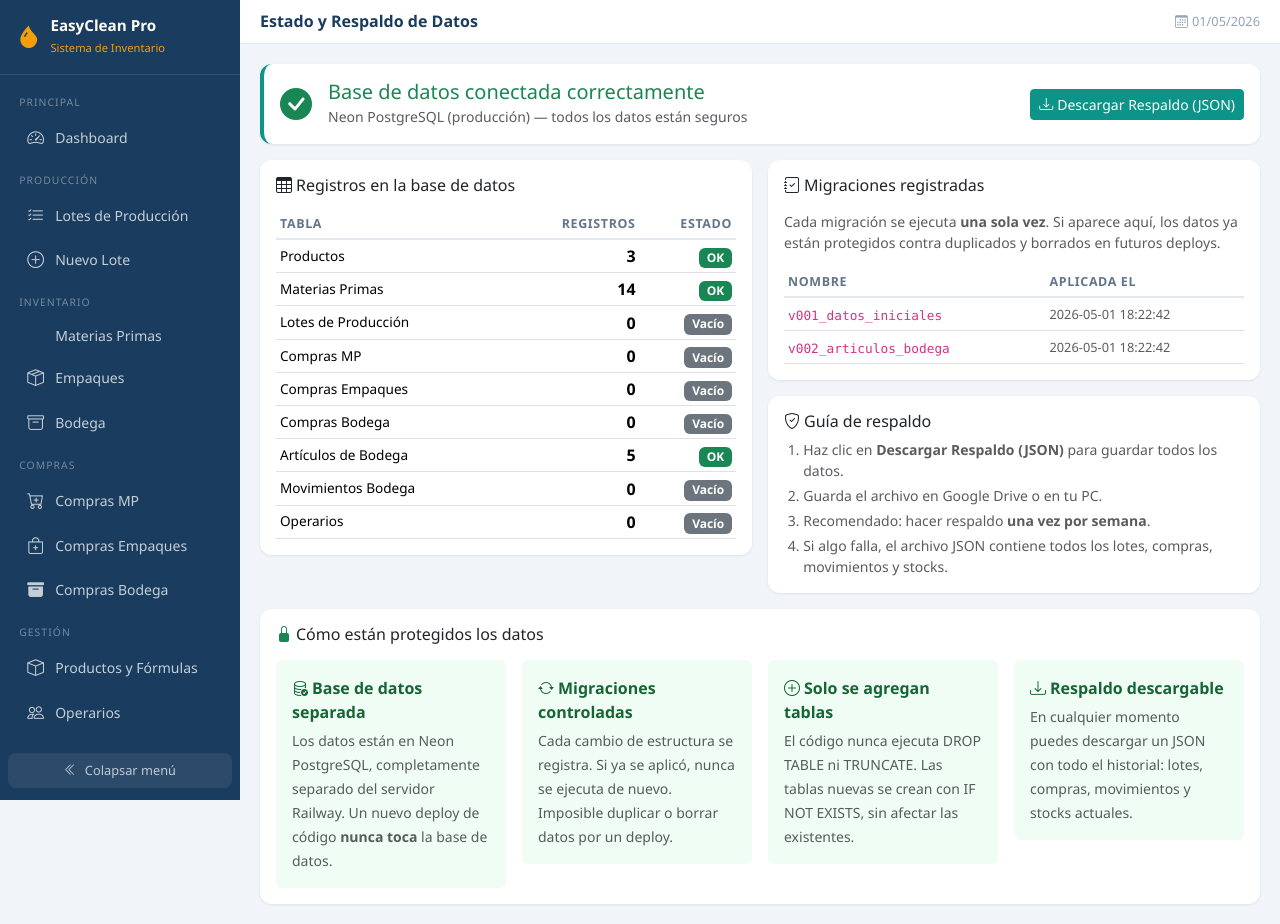
After one commit to portajorge04-hash/easyclean-inventario, a Flask app: page /admin/estado in a window 1280 px wide. The commit adds this page. Run offline with Flask 3, Linux system fonts and the light colour scheme; data comes from the database, SQL or seed files in the repository; data that the repository does not hold is empty; some libraries are stand-ins or nearby versions.

Commit message:
fix: proteccion completa de datos en produccion
- Corrige 5 queries con strftime()/date('now') incompatibles con PostgreSQL
  - Dashboard: total del mes y grafico 7 dias ahora usan substr() y parametros Python
  - Reportes: filtros por mes usan substr(col, 1, 7) en vez de strftime()
- Agrega /admin/estado: verifica BD, muestra conteo de registros y migraciones aplicadas
- Agrega /admin/exportar: descarga JSON con todos los datos (lotes, compras, stocks, movimientos)
- Agrega link 'Estado y Respaldo' en sidebar bajo Gestion

Co-Authored-By: Claude Sonnet 4.6 <noreply@anthropic.com>

```diff
--- a/app.py
+++ b/app.py
@@ -1,6 +1,6 @@
 from flask import Flask, render_template, request, redirect, url_for, flash, jsonify
 from database import get_db, init_db
-from datetime import datetime, date
+from datetime import datetime, date, timedelta
 import json
 import os
 
@@ -65,6 +65,7 @@ def dashboard():
     db = get_db()
     productos = db.execute("SELECT * FROM productos").fetchall()
 
+    mes_actual = datetime.now().strftime('%Y-%m')
     stats = {}
     for p in productos:
         ultimo = db.execute(
@@ -72,8 +73,8 @@ def dashboard():
             (p['id'],)
         ).fetchone()
         total_mes = db.execute(
-            "SELECT COALESCE(SUM(unidades_producidas),0) as total FROM lotes_produccion WHERE producto_id=? AND strftime('%Y-%m', fecha_produccion)=strftime('%Y-%m','now')",
-            (p['id'],)
+            "SELECT COALESCE(SUM(unidades_producidas),0) as total FROM lotes_produccion WHERE producto_id=? AND substr(fecha_produccion, 1, 7)=?",
+            (p['id'], mes_actual)
         ).fetchone()['total']
         stats[p['id']] = {'ultimo': ultimo, 'total_mes': total_mes}
 
@@ -93,14 +94,15 @@ def dashboard():
     """).fetchall()
 
     # Producción últimos 7 días para gráfico
+    hace_7 = (datetime.now() - timedelta(days=7)).strftime('%Y-%m-%d')
     datos_grafico = db.execute("""
         SELECT fecha_produccion, p.nombre as producto,
                SUM(unidades_producidas) as total
         FROM lotes_produccion lp JOIN productos p ON p.id=lp.producto_id
-        WHERE fecha_produccion >= date('now','-7 days')
+        WHERE fecha_produccion >= ?
         GROUP BY fecha_produccion, producto_id
         ORDER BY fecha_produccion
-    """).fetchall()
+    """, (hace_7,)).fetchall()
 
     db.close()
     return render_template('dashboard.html',
@@ -451,7 +453,7 @@ def reportes():
                SUM(lp.unidades_producidas) as total_unidades,
                SUM(lp.unidades_ingresadas) as total_ingresadas
         FROM lotes_produccion lp JOIN productos p ON p.id=lp.producto_id
-        WHERE strftime('%Y-%m', lp.fecha_produccion)=?
+        WHERE substr(lp.fecha_produccion, 1, 7)=?
         GROUP BY lp.producto_id
     """, (mes,)).fetchall()
 
@@ -460,7 +462,7 @@ def reportes():
         FROM lote_consumo_mp lc
         JOIN materias_primas mp ON mp.id=lc.materia_prima_id
         JOIN lotes_produccion lp ON lp.id=lc.lote_id
-        WHERE strftime('%Y-%m', lp.fecha_produccion)=?
+        WHERE substr(lp.fecha_produccion, 1, 7)=?
         GROUP BY lc.materia_prima_id, lc.unidad
         ORDER BY total DESC
     """, (mes,)).fetchall()
@@ -469,7 +471,7 @@ def reportes():
         SELECT mp.nombre, SUM(c.cantidad) as total, c.unidad,
                SUM(c.precio_total) as costo
         FROM compras_mp c JOIN materias_primas mp ON mp.id=c.materia_prima_id
-        WHERE strftime('%Y-%m', c.fecha)=?
+        WHERE substr(c.fecha, 1, 7)=?
         GROUP BY c.materia_prima_id
     """, (mes,)).fetchall()
 
@@ -750,6 +752,90 @@ def compras_bodega():
     db.close()
     return render_template('compras_bodega.html', articulos=articulos, compras=compras, hoy=hoy)
 
+# ─── Admin / Respaldo ─────────────────────────────────────────────────────────
+
+@app.route('/admin/estado')
+def admin_estado():
+    db = get_db()
+    try:
+        tablas = {
+            'productos':          db.execute("SELECT COUNT(*) as n FROM productos").fetchone()['n'],
+            'materias_primas':    db.execute("SELECT COUNT(*) as n FROM materias_primas").fetchone()['n'],
+            'lotes_produccion':   db.execute("SELECT COUNT(*) as n FROM lotes_produccion").fetchone()['n'],
+            'compras_mp':         db.execute("SELECT COUNT(*) as n FROM compras_mp").fetchone()['n'],
+            'compras_empaque':    db.execute("SELECT COUNT(*) as n FROM compras_empaque").fetchone()['n'],
+            'compras_bodega':     db.execute("SELECT COUNT(*) as n FROM compras_bodega").fetchone()['n'],
+            'articulos_bodega':   db.execute("SELECT COUNT(*) as n FROM articulos_bodega").fetchone()['n'],
+            'movimientos_bodega': db.execute("SELECT COUNT(*) as n FROM movimientos_bodega").fetchone()['n'],
+            'operarios':          db.execute("SELECT COUNT(*) as n FROM operarios").fetchone()['n'],
+        }
+        migraciones = db.execute(
+            "SELECT nombre, aplicado_en FROM schema_migrations ORDER BY id"
+        ).fetchall()
+        ok = True
+    except Exception as e:
+        tablas = {}
+        migraciones = []
+        ok = False
+    db.close()
+    return render_template('admin_estado.html', tablas=tablas, migraciones=migraciones, ok=ok)
+
+@app.route('/admin/exportar')
+def admin_exportar():
+    db = get_db()
+    def rows(query, params=()):
+        return [dict(zip(r.keys(), r)) for r in db.execute(query, params).fetchall()]
+
+    datos = {
+        'exportado_en': datetime.now().isoformat(),
+        'version': 'EasyClean Pro v1',
+        'lotes_produccion': rows("""
+            SELECT lp.*, p.nombre as producto_nombre
+            FROM lotes_produccion lp JOIN productos p ON p.id=lp.producto_id
+            ORDER BY lp.id
+        """),
+        'compras_mp': rows("""
+            SELECT c.*, mp.nombre as mp_nombre
+            FROM compras_mp c JOIN materias_primas mp ON mp.id=c.materia_prima_id
+            ORDER BY c.id
+        """),
+        'compras_empaque': rows("""
+            SELECT c.*, te.nombre as empaque_nombre
+            FROM compras_empaque c JOIN tipos_empaque te ON te.id=c.tipo_empaque_id
+            ORDER BY c.id
+        """),
+        'compras_bodega': rows("""
+            SELECT cb.*, ab.nombre as articulo_nombre
+            FROM compras_bodega cb JOIN articulos_bodega ab ON ab.id=cb.articulo_id
+            ORDER BY cb.id
+        """),
+        'movimientos_bodega': rows("""
+            SELECT m.*, a.nombre as articulo_nombre
+            FROM movimientos_bodega m JOIN articulos_bodega a ON a.id=m.articulo_id
+            ORDER BY m.id
+        """),
+        'stock_materias_primas': rows(
+            "SELECT id, nombre, unidad, stock_actual, stock_minimo, activo FROM materias_primas ORDER BY nombre"
+        ),
+        'stock_empaques': rows("""
+            SELECT te.id, te.nombre, te.stock_actual, te.stock_minimo, p.nombre as producto
+            FROM tipos_empaque te LEFT JOIN productos p ON p.id=te.producto_id ORDER BY te.nombre
+        """),
+        'stock_bodega': rows(
+            "SELECT id, nombre, categoria, unidad, stock_actual, stock_minimo FROM articulos_bodega WHERE activo=1 ORDER BY nombre"
+        ),
+        'operarios': rows("SELECT id, nombre, cedula, cargo, activo FROM operarios ORDER BY nombre"),
+    }
+    db.close()
+
+    nombre_archivo = f'easyclean_backup_{datetime.now().strftime("%Y%m%d_%H%M%S")}.json'
+    from flask import Response
+    return Response(
+        json.dumps(datos, ensure_ascii=False, indent=2, default=str),
+        mimetype='application/json',
+        headers={'Content-Disposition': f'attachment; filename={nombre_archivo}'}
+    )
+
 # ─── Startup ──────────────────────────────────────────────────────────────────
 # Inicializar DB al arrancar (necesario para Gunicorn en Railway)
 try:
--- /dev/null
+++ b/templates/admin_estado.html
@@ -0,0 +1,151 @@
+{% extends 'base.html' %}
+{% block title %}Estado del Sistema{% endblock %}
+{% block page_title %}Estado y Respaldo de Datos{% endblock %}
+
+{% block content %}
+<div class="row g-3">
+
+  <!-- ── Estado de la BD ──────────────────────────────────────── -->
+  <div class="col-12">
+    <div class="card border-0" style="border-left: 4px solid {{ '#0d9488' if ok else '#dc2626' }} !important;">
+      <div class="card-body d-flex align-items-center gap-3">
+        {% if ok %}
+          <i class="bi bi-check-circle-fill text-success" style="font-size:2rem"></i>
+          <div>
+            <h5 class="mb-0 text-success">Base de datos conectada correctamente</h5>
+            <small class="text-muted">Neon PostgreSQL (producción) — todos los datos están seguros</small>
+          </div>
+        {% else %}
+          <i class="bi bi-x-circle-fill text-danger" style="font-size:2rem"></i>
+          <div>
+            <h5 class="mb-0 text-danger">Error de conexión a la base de datos</h5>
+            <small class="text-muted">Verificar la variable DATABASE_URL en Railway</small>
+          </div>
+        {% endif %}
+        <div class="ms-auto">
+          <a href="/admin/exportar" class="btn btn-primary btn-sm">
+            <i class="bi bi-download me-1"></i>Descargar Respaldo (JSON)
+          </a>
+        </div>
+      </div>
+    </div>
+  </div>
+
+  <!-- ── Conteo de registros ──────────────────────────────────── -->
+  <div class="col-lg-6">
+    <div class="card">
+      <div class="card-body">
+        <h6 class="card-title mb-3"><i class="bi bi-table me-1"></i>Registros en la base de datos</h6>
+        <table class="table table-sm mb-0">
+          <thead>
+            <tr><th>Tabla</th><th class="text-end">Registros</th><th class="text-end">Estado</th></tr>
+          </thead>
+          <tbody>
+            {% set nombres = {
+              'productos': 'Productos',
+              'materias_primas': 'Materias Primas',
+              'lotes_produccion': 'Lotes de Producción',
+              'compras_mp': 'Compras MP',
+              'compras_empaque': 'Compras Empaques',
+              'compras_bodega': 'Compras Bodega',
+              'articulos_bodega': 'Artículos de Bodega',
+              'movimientos_bodega': 'Movimientos Bodega',
+              'operarios': 'Operarios'
+            } %}
+            {% for clave, cantidad in tablas.items() %}
+            <tr>
+              <td style="font-size:.85rem">{{ nombres.get(clave, clave) }}</td>
+              <td class="text-end fw-bold">{{ cantidad }}</td>
+              <td class="text-end">
+                {% if cantidad > 0 %}
+                  <span class="badge bg-success">OK</span>
+                {% else %}
+                  <span class="badge bg-secondary">Vacío</span>
+                {% endif %}
+              </td>
+            </tr>
+            {% endfor %}
+          </tbody>
+        </table>
+      </div>
+    </div>
+  </div>
+
+  <!-- ── Migraciones aplicadas ─────────────────────────────────── -->
+  <div class="col-lg-6">
+    <div class="card">
+      <div class="card-body">
+        <h6 class="card-title mb-3"><i class="bi bi-journal-check me-1"></i>Migraciones registradas</h6>
+        <p class="text-muted small mb-3">
+          Cada migración se ejecuta <strong>una sola vez</strong>. Si aparece aquí, los datos ya están protegidos
+          contra duplicados y borrados en futuros deploys.
+        </p>
+        <table class="table table-sm mb-0">
+          <thead>
+            <tr><th>Nombre</th><th>Aplicada el</th></tr>
+          </thead>
+          <tbody>
+            {% for m in migraciones %}
+            <tr>
+              <td><code style="font-size:.8rem">{{ m['nombre'] }}</code></td>
+              <td style="font-size:.8rem" class="text-muted">{{ m['aplicado_en'][:19] if m['aplicado_en'] else '—' }}</td>
+            </tr>
+            {% else %}
+            <tr><td colspan="2" class="text-center text-muted py-3">Sin migraciones registradas</td></tr>
+            {% endfor %}
+          </tbody>
+        </table>
+      </div>
+    </div>
+
+    <!-- Instrucciones de respaldo -->
+    <div class="card mt-3">
+      <div class="card-body">
+        <h6 class="card-title mb-2"><i class="bi bi-shield-check me-1"></i>Guía de respaldo</h6>
+        <ol class="small text-muted mb-0" style="padding-left:1.2rem">
+          <li class="mb-1">Haz clic en <strong>Descargar Respaldo (JSON)</strong> para guardar todos los datos.</li>
+          <li class="mb-1">Guarda el archivo en Google Drive o en tu PC.</li>
+          <li class="mb-1">Recomendado: hacer respaldo <strong>una vez por semana</strong>.</li>
+          <li>Si algo falla, el archivo JSON contiene todos los lotes, compras, movimientos y stocks.</li>
+        </ol>
+      </div>
+    </div>
+  </div>
+
+  <!-- ── Cómo funciona la protección ──────────────────────────── -->
+  <div class="col-12">
+    <div class="card">
+      <div class="card-body">
+        <h6 class="card-title mb-3"><i class="bi bi-lock-fill me-1 text-success"></i>Cómo están protegidos los datos</h6>
+        <div class="row g-3">
+          <div class="col-md-3">
+            <div class="p-3 rounded" style="background:#f0fdf4">
+              <div class="fw-semibold mb-1" style="color:#166534"><i class="bi bi-database-check me-1"></i>Base de datos separada</div>
+              <small class="text-muted">Los datos están en Neon PostgreSQL, completamente separado del servidor Railway. Un nuevo deploy de código <strong>nunca toca</strong> la base de datos.</small>
+            </div>
+          </div>
+          <div class="col-md-3">
+            <div class="p-3 rounded" style="background:#f0fdf4">
+              <div class="fw-semibold mb-1" style="color:#166534"><i class="bi bi-arrow-repeat me-1"></i>Migraciones controladas</div>
+              <small class="text-muted">Cada cambio de estructura se registra. Si ya se aplicó, nunca se ejecuta de nuevo. Imposible duplicar o borrar datos por un deploy.</small>
+            </div>
+          </div>
+          <div class="col-md-3">
+            <div class="p-3 rounded" style="background:#f0fdf4">
+              <div class="fw-semibold mb-1" style="color:#166534"><i class="bi bi-plus-circle me-1"></i>Solo se agregan tablas</div>
+              <small class="text-muted">El código nunca ejecuta DROP TABLE ni TRUNCATE. Las tablas nuevas se crean con IF NOT EXISTS, sin afectar las existentes.</small>
+            </div>
+          </div>
+          <div class="col-md-3">
+            <div class="p-3 rounded" style="background:#f0fdf4">
+              <div class="fw-semibold mb-1" style="color:#166534"><i class="bi bi-download me-1"></i>Respaldo descargable</div>
+              <small class="text-muted">En cualquier momento puedes descargar un JSON con todo el historial: lotes, compras, movimientos y stocks actuales.</small>
+            </div>
+          </div>
+        </div>
+      </div>
+    </div>
+  </div>
+
+</div>
+{% endblock %}
--- a/templates/base.html
+++ b/templates/base.html
@@ -260,6 +260,9 @@
     <a href="/reportes" class="nav-link-item {% if '/reportes' in request.path %}active{% endif %}">
       <i class="bi bi-bar-chart-line"></i><span class="link-text">Reportes</span>
     </a>
+    <a href="/admin/estado" class="nav-link-item {% if '/admin' in request.path %}active{% endif %}">
+      <i class="bi bi-shield-check"></i><span class="link-text">Estado y Respaldo</span>
+    </a>
   </nav>
 
   <!-- Botón colapsar (solo desktop) -->
```
